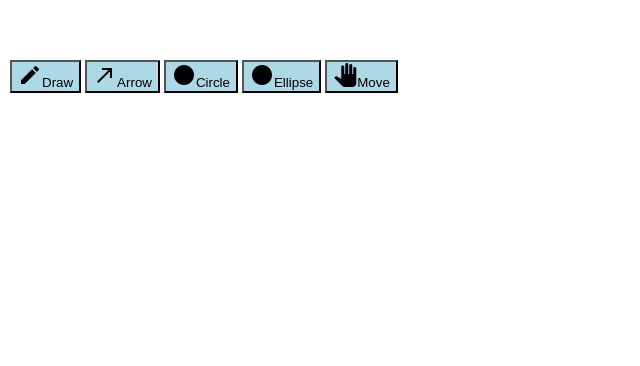
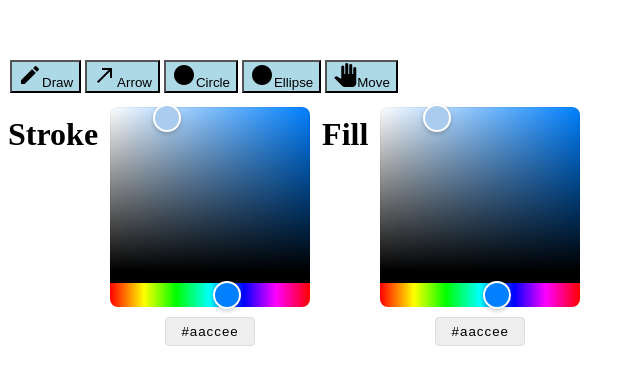
Before and after one commit to ShannonKalei/drawing, a React app: page / in a window 1280 px wide. Shown: the part 550-916 px from the top of the page, without its empty margins (0-640 px from the left). Before the commit the page ends 800 px from the top, so only its background shows below. Built offline with nearby package versions, Linux system fonts and the light colour scheme.

Commit message:
Add basic color picker

```diff
--- a/package.json
+++ b/package.json
@@ -10,6 +10,7 @@
     "dependencies": {
       "konva": "8.3.10",
       "react": "18.2.0",
+      "react-colorful": "5.5.1",
       "react-dom": "18.2.0",
       "react-konva": "18.2.1",
       "react-scripts": "5.0.1"
--- /dev/null
+++ b/src/components/ColorPicker.js
@@ -0,0 +1,26 @@
+import React, { useState } from "react";
+import { HexColorPicker, HexColorInput, AlphaColorPicker } from "react-colorful";
+
+export default function ColorPicker(props) {
+  const [color, setColor] = useState("#aaccee");
+
+  const colorSelection = (selectedColor) => {
+    setColor(selectedColor);
+    props.updateColorSelection(selectedColor, props.colorTarget);
+  }
+
+  return (
+    <div className="color-picker">
+      <HexColorPicker
+        color={color}
+        onChange={(value) => colorSelection(value)}
+      />
+      <HexColorInput
+        color={color}
+        onChange={(value) => colorSelection(value)}
+        prefixed
+        alpha
+      />
+    </div>
+  );
+}
--- a/src/components/DrawingContent.js
+++ b/src/components/DrawingContent.js
@@ -2,22 +2,22 @@ import React from "react";
 import { Arrow, Circle, Ellipse, Line } from "react-konva";
 
 class DrawingContent {
-  constructor(startx, starty, fill, outline, isDraggable) {
+  constructor(startx, starty, fill, stroke, isDraggable) {
     this.startx = startx;
     this.starty = starty;
     this.fill = fill;
-    this.outline = outline;
+    this.stroke = stroke;
     this.isDraggable = isDraggable;
   }
 }
 
 class ArrowDrawing extends DrawingContent {
-  constructor(startx, starty, fill, outline, isDraggable) {
-    super(startx, starty, fill, outline, isDraggable);
+  constructor(startx, starty, fill, stroke, isDraggable) {
+    super(startx, starty, fill, stroke, isDraggable);
     this.x = startx;
     this.y = starty;
     this.fill = fill;
-    this.outline = outline;
+    this.stroke = stroke;
     this.isDraggable = isDraggable;
   }
   registerMovement(x, y) {
@@ -35,19 +35,19 @@ class ArrowDrawing extends DrawingContent {
         onDragEnd={(e) => e.evt.preventDefault()}
         points={points}
         fill={this.fill}
-        stroke={this.outline}
+        stroke={this.stroke}
       />
     );
   }
 }
 
 class CircleDrawing extends ArrowDrawing {
-  constructor(startx, starty, fill, outline, isDraggable) {
-    super(startx, starty, fill, outline, isDraggable);
+  constructor(startx, starty, fill, stroke, isDraggable) {
+    super(startx, starty, fill, stroke, isDraggable);
     this.x = startx;
     this.y = starty;
     this.fill = fill;
-    this.outline = outline;
+    this.stroke = stroke;
     this.isDraggable = isDraggable;
   }
   render() {
@@ -64,19 +64,19 @@ class CircleDrawing extends ArrowDrawing {
         x={this.startx}
         y={this.starty}
         fill={this.fill}
-        stroke={this.outline}
+        stroke={this.stroke}
       />
     );
   }
 }
 
 class EllipseDrawing extends ArrowDrawing {
-  constructor(startx, starty, fill, outline, isDraggable) {
-    super(startx, starty, fill, outline, isDraggable);
+  constructor(startx, starty, fill, stroke, isDraggable) {
+    super(startx, starty, fill, stroke, isDraggable);
     this.x = startx;
     this.y = starty;
     this.fill = fill;
-    this.outline = outline;
+    this.stroke = stroke;
     this.isDraggable = isDraggable;
   }
   render() {
@@ -93,18 +93,18 @@ class EllipseDrawing extends ArrowDrawing {
         x={this.startx}
         y={this.starty}
         fill={this.fill}
-        stroke={this.outline}
+        stroke={this.stroke}
       />
     );
   }
 }
 
 class FreePathDrawing extends DrawingContent {
-  constructor(startx, starty, fill, outline, isDraggable) {
-    super(startx, starty, fill, outline,isDraggable);
+  constructor(startx, starty, fill, stroke, isDraggable) {
+    super(startx, starty, fill, stroke,isDraggable);
     this.points = [startx, starty];
     this.fill = fill;
-    this.outline = outline;
+    this.stroke = stroke;
     this.isDraggable = isDraggable;
   }
   registerMovement(x, y) {
@@ -117,7 +117,7 @@ class FreePathDrawing extends DrawingContent {
         draggable={this.isDraggable}
         points={this.points}
         fill={this.fill}
-        stroke={this.outline}
+        stroke={this.stroke}
       />
     );
   }
--- a/src/index.js
+++ b/src/index.js
@@ -8,6 +8,7 @@ import {
   FreePathDrawing,
 } from "./components/DrawingContent";
 import DrawingToolbar from "./components/DrawingToolbar";
+import ColorPicker from "./components/ColorPicker";
 import "./styles.css";
 
 class DrawingScene extends Component {
@@ -17,8 +18,8 @@ class DrawingScene extends Component {
       drawings: [],
       newDrawing: [],
       newDrawingType: "FreePathDrawing",
-      fill: "#ff00ff44",
-      outline: "#ff00ffff",
+      fill: "#aaccee44",
+      stroke: "#aacceeff",
       selectedTool: "drawing",
       isDraggable: false,
     };
@@ -31,7 +32,7 @@ class DrawingScene extends Component {
       CircleDrawing,
       EllipseDrawing,
     };
-    return new drawingClasses[type](x, y, this.state.fill, this.state.outline, this.state.isDraggable);
+    return new drawingClasses[type](x, y, this.state.fill, this.state.stroke, this.state.isDraggable);
   };
 
   handleMouseDown = (e) => {
@@ -94,6 +95,12 @@ class DrawingScene extends Component {
     this.setState({ newDrawingType: drawingSelection });
   };
 
+  updateColorSelection = (colorSelection, colorTarget) => {
+    console.log(colorTarget);
+    if (colorTarget === "stroke") this.setState({ stroke: colorSelection });
+    if (colorTarget === "fill") this.setState({ fill: colorSelection });
+  }
+
   render() {
     const drawings = [...this.state.drawings, ...this.state.newDrawing];
     return (
@@ -118,6 +125,12 @@ class DrawingScene extends Component {
           handleDrawingSelection={this.handleDrawingSelection}
           handleToolbarSelection={this.handleToolbarSelection}
         />
+        <div className="flex-container">
+          <h1>Stroke</h1>
+          <ColorPicker colorTarget={"stroke"} updateColorSelection={this.updateColorSelection}/>
+          <h1>Fill</h1>
+          <ColorPicker colorTarget={"fill"} updateColorSelection={this.updateColorSelection}/>
+        </div>
       </div>
     );
   }
--- a/src/styles.css
+++ b/src/styles.css
@@ -2,3 +2,24 @@ button {
   background-color: lightblue;
   margin: 2px;
 }
+
+input {
+  display: block;
+  box-sizing: border-box;
+  width: 90px;
+  margin: 10px 55px 0;
+  padding: 6px;
+  border: 1px solid #ddd;
+  border-radius: 4px;
+  background: #eee;
+  text-align: center;
+  letter-spacing: 1px;
+}
+
+.color-picker {
+  margin: 12px;
+}
+
+.flex-container {
+  display: flex;
+}
```
Also changed, not shown: 1 other file.
